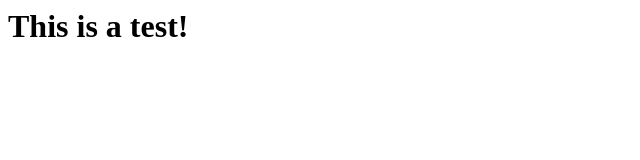
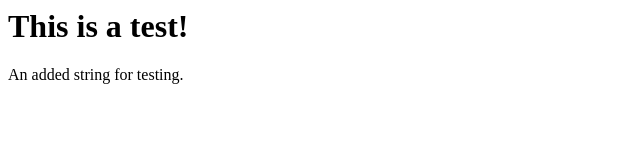
Before and after one commit to bbyte47/bbyte47.github.io, a plain HTML site: page index.html in a window 1280 px wide. Shown: the whole page, without its empty margins (0-640 px from the left). Drawn offline with Linux system fonts and the light colour scheme.

Commit message:
Updates blog

```diff
--- a/index.html
+++ b/index.html
@@ -1 +1,2 @@
 <h1>This is a test!</h1>
+An added string for testing.
```
